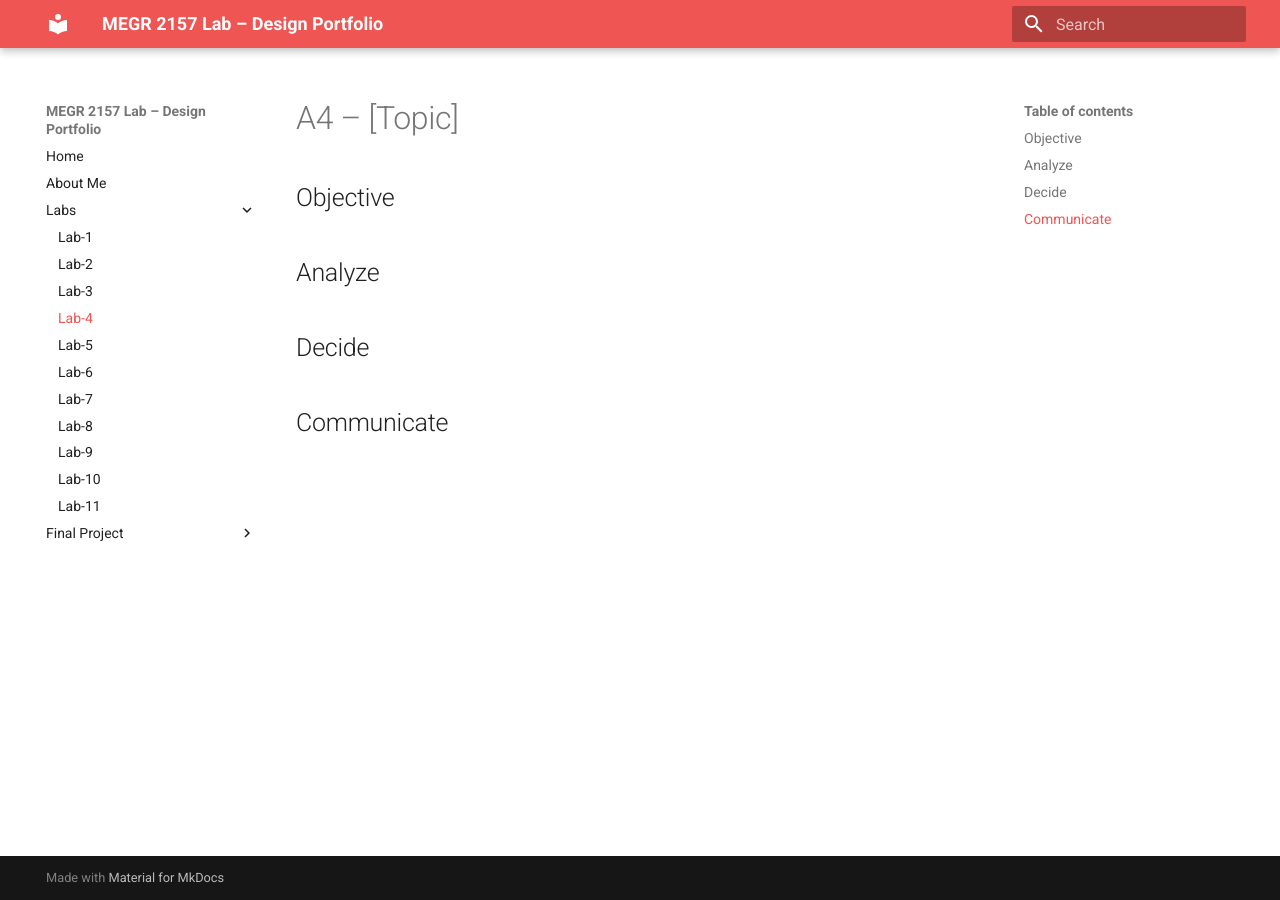
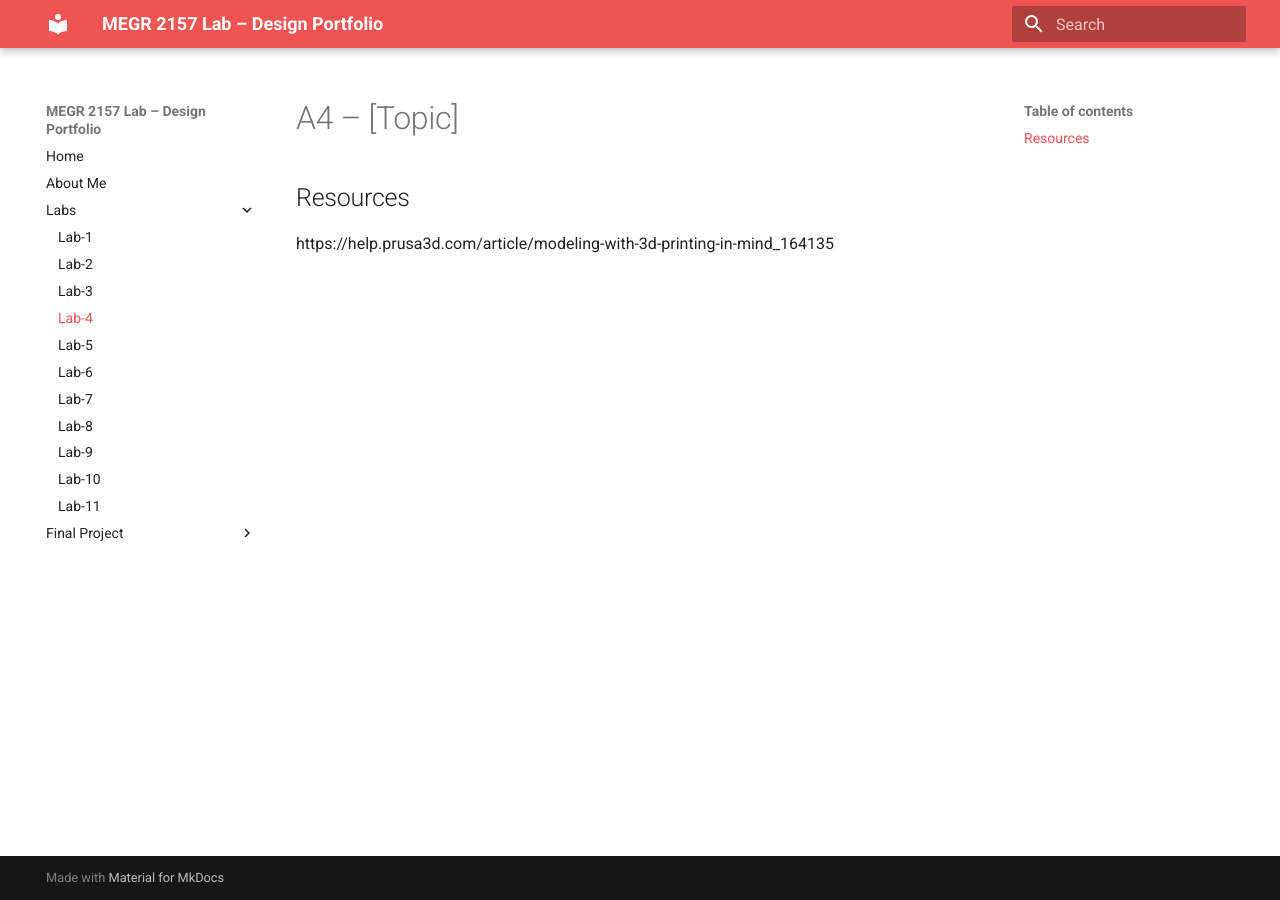
Before and after one commit to NathanZimmy/MEGR-2156-Lab, an MkDocs documentation site: the page built from docs/Labs/L04/index.md, in a window 1280 px wide. Built offline with MkDocs 1.6.1 and Material for MkDocs 9.7.7, drawn with Linux system fonts in a browser that asks for light colours.

Commit message:
Update index.md

```diff
--- a/docs/Labs/L04/index.md
+++ b/docs/Labs/L04/index.md
@@ -1,12 +1,4 @@
 # A4 – [Topic]
 
-## Objective
-
-
-## Analyze
-
-
-## Decide
-
-
-## Communicate
+## Resources
+https://help.prusa3d.com/article/modeling-with-3d-printing-in-mind_164135
```
